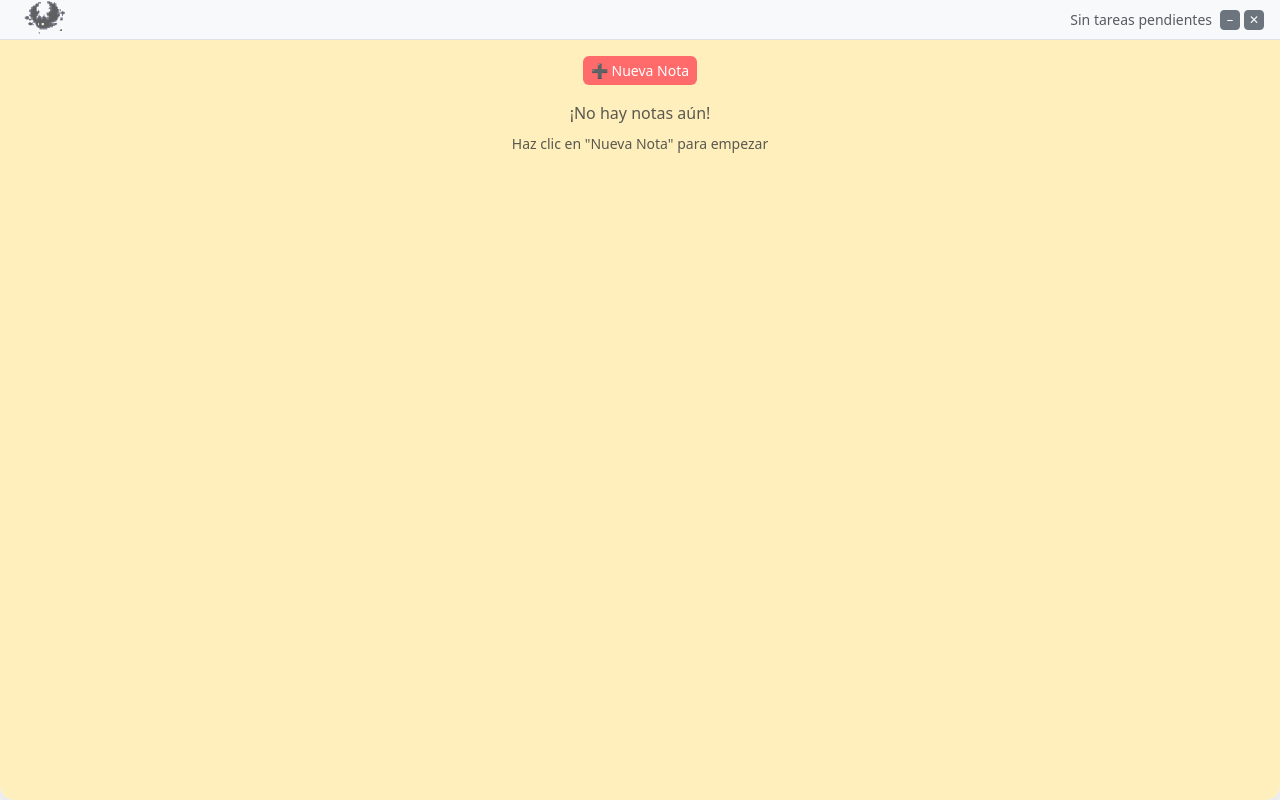
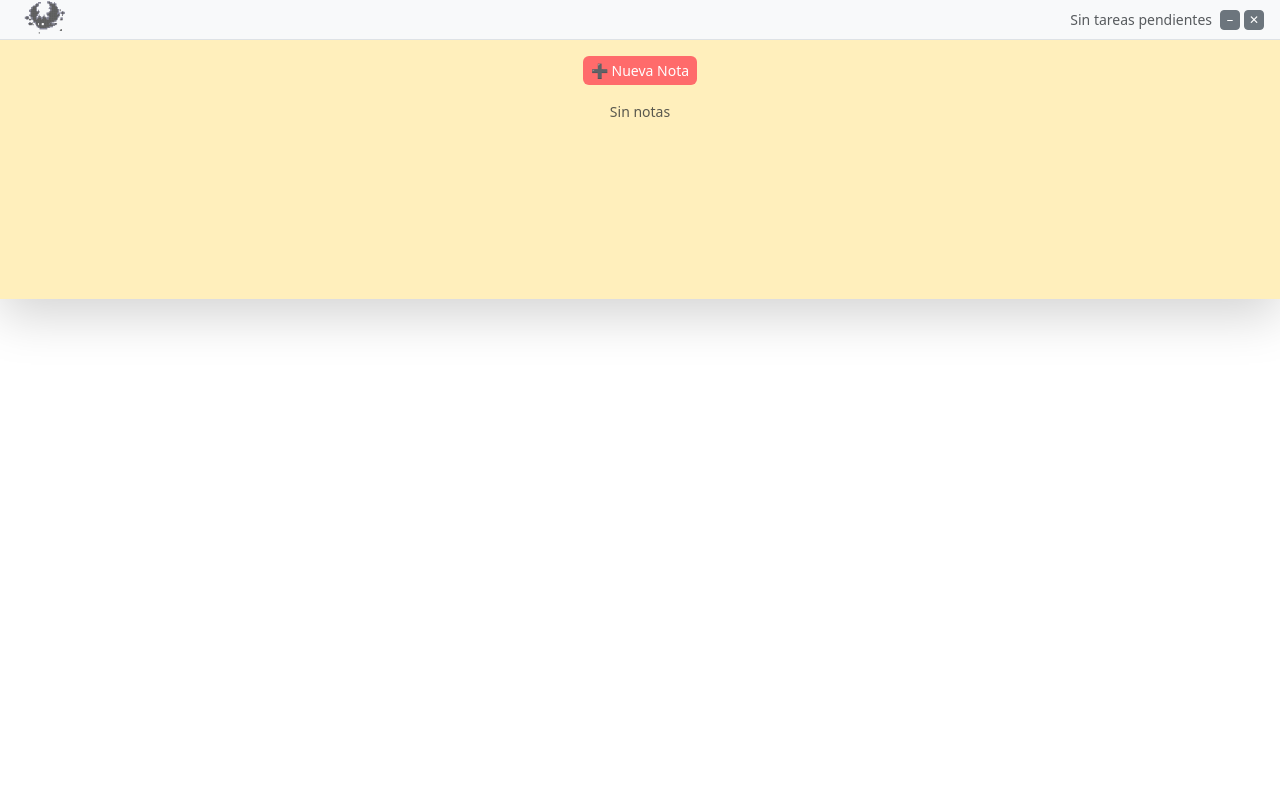
Before and after one commit to BraisBB/StickyNotes, a React (Vite) app: page / in a window 1280 px wide. Built offline with nearby package versions, Linux system fonts and the light colour scheme.

Commit message:
New resize hook

```diff
--- a/src/App.css
+++ b/src/App.css
@@ -1,13 +1,9 @@
 /* Solo los estilos específicos que Bootstrap no tiene */
 .app-container {
-  min-height: 100vh;
-  width: 100vw;
+  width: 100%;
+  min-height: 299px;
   background: rgba(255, 239, 185, 0.95);
-  backdrop-filter: blur(10px);
-  border-radius: 15px;
-  display: flex;
   flex-direction: column;
-  box-sizing: border-box;
 }
 
 .drag-area {
@@ -20,7 +16,7 @@
 .no-drag {
   -webkit-app-region: no-drag;
   flex: 1;
-  overflow: hidden;
+  overflow: visible;
 }
 
 /* Solo estilos que Bootstrap no puede manejar */
--- a/src/App.tsx
+++ b/src/App.tsx
@@ -1,10 +1,9 @@
-import { useState, useEffect } from 'react';
+import { useState } from 'react';
 import './App.css';
-import { useNotes } from './hooks';
+import { useNotes, useAutoResize } from './hooks';
 import { NoteItem, NoteForm, NewNoteButton, NavBar } from './components';
 
 function App() {
-  // Hook personalizado para manejar todas las notas
   const {
     notes,
     addNote,
@@ -15,51 +14,28 @@ function App() {
     deleteTask
   } = useNotes();
 
-  // Estado para mostrar/ocultar formulario de nueva nota
   const [showForm, setShowForm] = useState(false);
 
-  // Redimensionar ventana automáticamente
-  useEffect(() => {
-    const frame = requestAnimationFrame(() => {
-      // Calcular altura basándose en contenido real, no en scrollHeight
-      let totalHeight = 40; // NavBar
-      totalHeight += 24; // Padding del contenedor
+  // Hook de auto-resize automático
+  const { ref: appContainerRef } = useAutoResize({
+    maxHeight: 900,
+    minHeight: 250,
+    width: 300
+  });
 
-      if (notes.length === 0 && !showForm) {
-        totalHeight += 45 + 80; // Botón + mensaje vacío
-      } else {
-        if (!showForm) totalHeight += 45; // Botón Nueva Nota
-        if (showForm) totalHeight += 180; // Formulario
-
-        // Cada nota: altura base + tareas
-        notes.forEach(note => {
-          totalHeight += 200; // Altura base de la nota
-          totalHeight += note.tasks.length * 40; // Cada tarea
-          totalHeight += 12; // Margen inferior
-        });
-      }
-
-      const finalHeight = Math.max(250, Math.min(totalHeight, 900));
-      window.electronAPI?.resizeWindow?.(300, finalHeight);
-    });
-
-    return () => cancelAnimationFrame(frame);
-  }, [notes, showForm]);
-
-  // Crear nueva nota
   const handleCreateNote = (title: string, color: string) => {
     addNote(title, color);
     setShowForm(false);
   };
 
   return (
-    <div className="app-container shadow-lg">
+    // Contenedor principal - se redimensiona automáticamente según el contenido
+    <div ref={appContainerRef} className="app-container shadow-lg" style={{ height: 'auto' }}>
       {/* Barra de navegación */}
       <NavBar notes={notes} />
 
-      {/* Contenido principal */}
-      <div className="no-drag p-3">
-
+      {/* Contenido principal - crece naturalmente */}
+      <div className="no-drag p-3" style={{ minHeight: 'auto' }}>
         {/* Botón para agregar nueva nota */}
         {!showForm && (
           <NewNoteButton onClick={() => setShowForm(true)} />
@@ -76,8 +52,7 @@ function App() {
         {/* Lista de notas */}
         {notes.length === 0 && !showForm ? (
           <div className="text-center text-muted">
-            <p className="mb-2">¡No hay notas aún!</p>
-            <p className="small">Haz clic en "Nueva Nota" para empezar</p>
+            <p className="small">Sin notas</p>
           </div>
         ) : (
           <div>
--- a/src/hooks/index.ts
+++ b/src/hooks/index.ts
@@ -1,2 +1,3 @@
 // Exportar custom hook
 export { useNotes } from './useNotes';
+export { useAutoResize } from './useAutoResize';
--- /dev/null
+++ b/src/hooks/useAutoResize.ts
@@ -0,0 +1,40 @@
+import { useRef, useEffect } from 'react';
+
+interface UseAutoResizeOptions {
+  maxHeight: number;
+  minHeight: number;
+  width: number;
+}
+
+export const useAutoResize = (options: UseAutoResizeOptions) => {
+  const { maxHeight, minHeight, width } = options;
+  const containerRef = useRef<HTMLDivElement>(null);
+
+  useEffect(() => {
+    if (!containerRef.current || !window.electronAPI?.resizeWindow) return;
+
+    const resize = () => {
+      if (!containerRef.current) return;
+
+      const appContainer = containerRef.current;
+      const contentHeight = appContainer.offsetHeight;
+
+      const finalHeight = Math.max(minHeight, Math.min(contentHeight, maxHeight));
+
+      window.electronAPI?.resizeWindow(width, finalHeight);
+    };
+
+    // ResizeObserver detecta automáticamente cambios en el contenido
+    const resizeObserver = new ResizeObserver(resize);
+    resizeObserver.observe(containerRef.current);
+
+    // Redimensionar inicialmente
+    resize();
+
+    return () => {
+      resizeObserver.disconnect();
+    };
+  }, [width, minHeight, maxHeight]);
+
+  return { ref: containerRef };
+};
--- a/src/index.css
+++ b/src/index.css
@@ -15,23 +15,23 @@ html {
   margin: 0;
   padding: 0;
   width: 100%;
-  height: 100%;
-  overflow: hidden;
+  min-height: 100%;
+  overflow: visible;
   box-sizing: border-box;
 }
 
 body {
   margin: 0;
   padding: 0;
-  width: 100vw;
-  height: 100vh;
-  overflow: hidden;
+  width: 100%;
+  min-height: 100%;
+  overflow: visible;
   box-sizing: border-box;
 }
 
 #root {
   width: 100%;
-  height: 100%;
-  overflow: hidden;
+  min-height: 100%;
+  overflow: visible;
   box-sizing: border-box;
 }
```
Also changed, not shown: electron/main.ts (+22 -21 lines), electron/preload.ts (+8 -1 lines).
